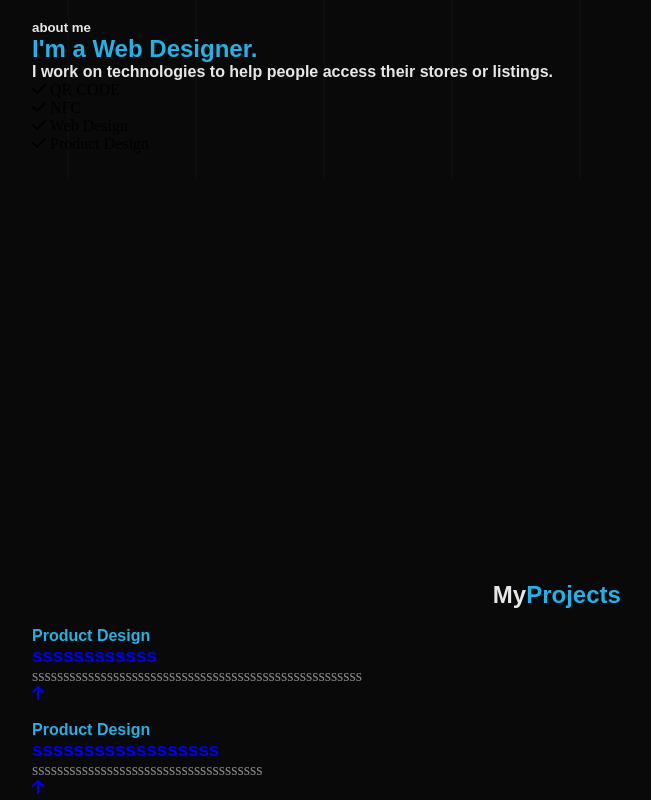
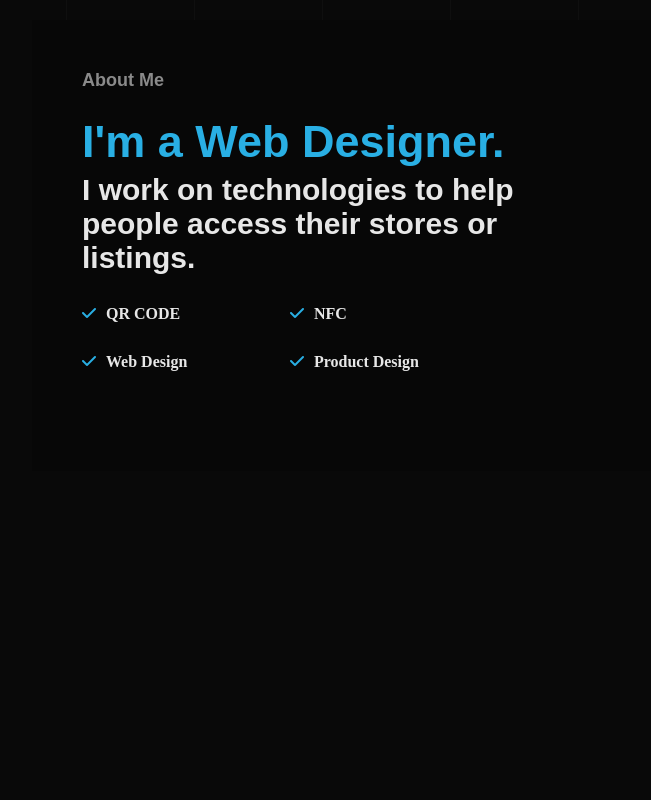
Before and after one commit to bwdyyhyy21-debug/Smart-Access, a plain HTML site: page index.html in a window 1280 px wide. Shown: the part 620-1420 px from the top of the page, without its empty margins (96-747 px from the left). Drawn offline with Linux system fonts and the light colour scheme.

Commit message:
Update style.css

```diff
--- a/style.css
+++ b/style.css
@@ -7,6 +7,9 @@
     text-decoration: none;
     list-style-type: none;
     font-family: "Inter" sans-serif;
+}
+ html {
+  scroll-behavior: smooth;
 }
 
 :root
@@ -94,6 +97,111 @@ p
 .btn_no_bg:hover
 {
    color: var(--main_color);
+}
+.about .container{
+    background: var(--black_color);
+    display: flex;
+    justify-content: space-between;
+    align-items: center;
+    border: 5px;
+    padding: 50px;
+}
+.about .div_text{
+    width: 50%;
+
+}
+.about .div_text h5{
+    color: var(--p_color);
+    font-size: 18px;
+    text-transform: capitalize;
+}
+.about .div_text h2{
+    font-size: 45px;
+    margin: 25px 0 5px;
+}
+.about .div_text h4{
+    font-size: 30px;
+    margin-bottom: 20px;
+}
+
+.about .div_text p{
+    line-height: 1.8;
+}
+.about .div_text ul{
+    display: flex;
+    color: var(--white_color);
+    margin: 30px 0 20px;
+    flex-wrap: wrap;
+}
+.about .div_text ul li{
+    width: 45%;
+    font-weight: bold;
+    display: flex;
+    gap: 10px;
+    margin-bottom: 30px;
+}
+.about .div_text ul li i{
+    color: var(--main_color);
+}
+
+.about .div_img{
+    width: 35%;
+}
+
+
+/* End About Section */
+
+.projects .project_box{
+    display: flex;
+    align-items: center;
+    justify-content: space-between;
+    margin-bottom: 50px;
+}
+.projects .project_box img{
+    width: 45%;
+}
+.projects .project_box .text{
+    margin-left: 100px;
+    width: calc(50% - 100px);
+}
+.projects .project_box .text h4{
+    font-size: 20px;
+    margin-bottom: 20px;
+    font-weight: normal;
+}
+.projects .project_box .text h3 a{
+    font-size: 40px;
+    color: var(--white_color);
+    transition: 0.5s;
+}
+.projects .project_box .text h3 a:hover{
+    color: var(--main_color);
+}
+.projects .project_box .text p{
+    margin: 30px 0 50px;
+    line-height: 1.8;
+}
+
+.projects .project_box .text .link{
+    display: block;
+    width: 50px;
+    height: 50px;
+    border: 1px solid var(--border-color);
+    color: var(--black_color);
+    font-size: 20px;
+    background: var(--main_color);
+    text-align: center;
+    line-height: 50px;
+    border-radius: 50%;
+    rotate: 45deg;
+    transition: 0.3s ease-in-out;
+}
+.projects .project_box .text .link:hover{
+    scale: 1.2;
+}
+
+.projects .project_box.project_box_2{
+    flex-direction: row-reverse;
 }
 
 
@@ -379,6 +487,7 @@ header nav .icons a:hover
 
 .top_section
 {
+    margin-bottom: 10%;
     margin-top: 40%;
     margin-left: 45%;
 }
```
